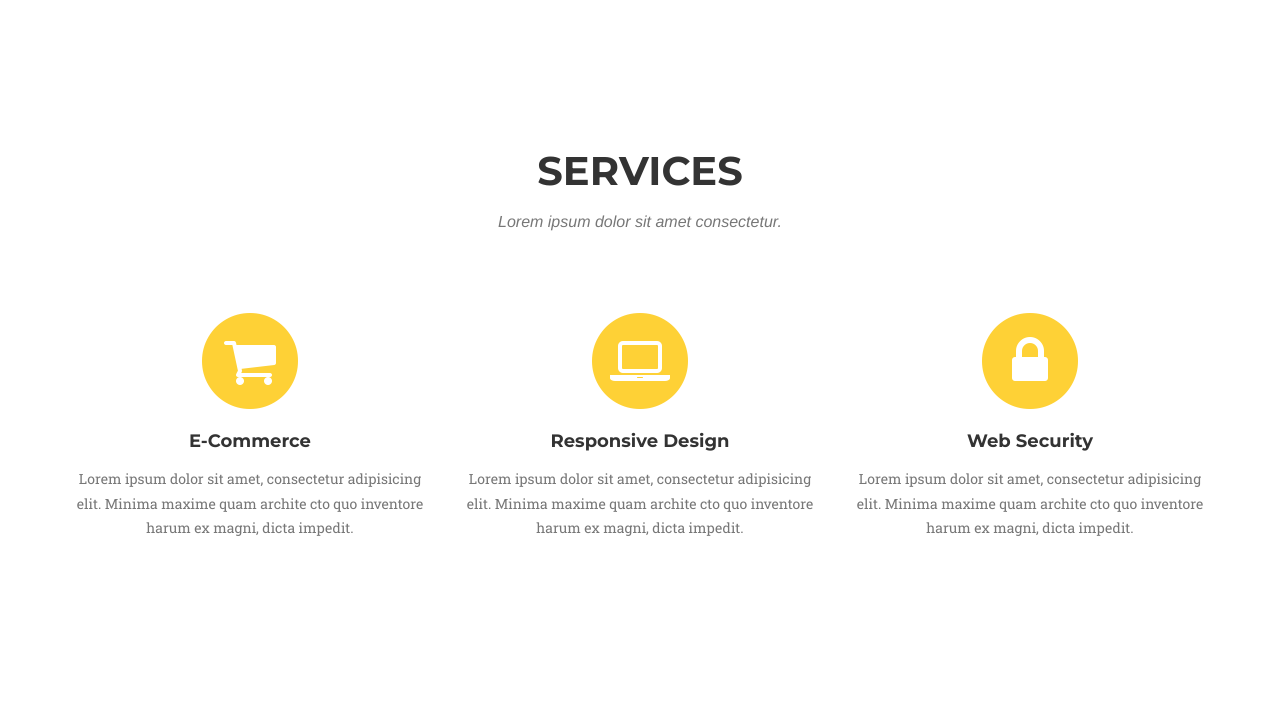
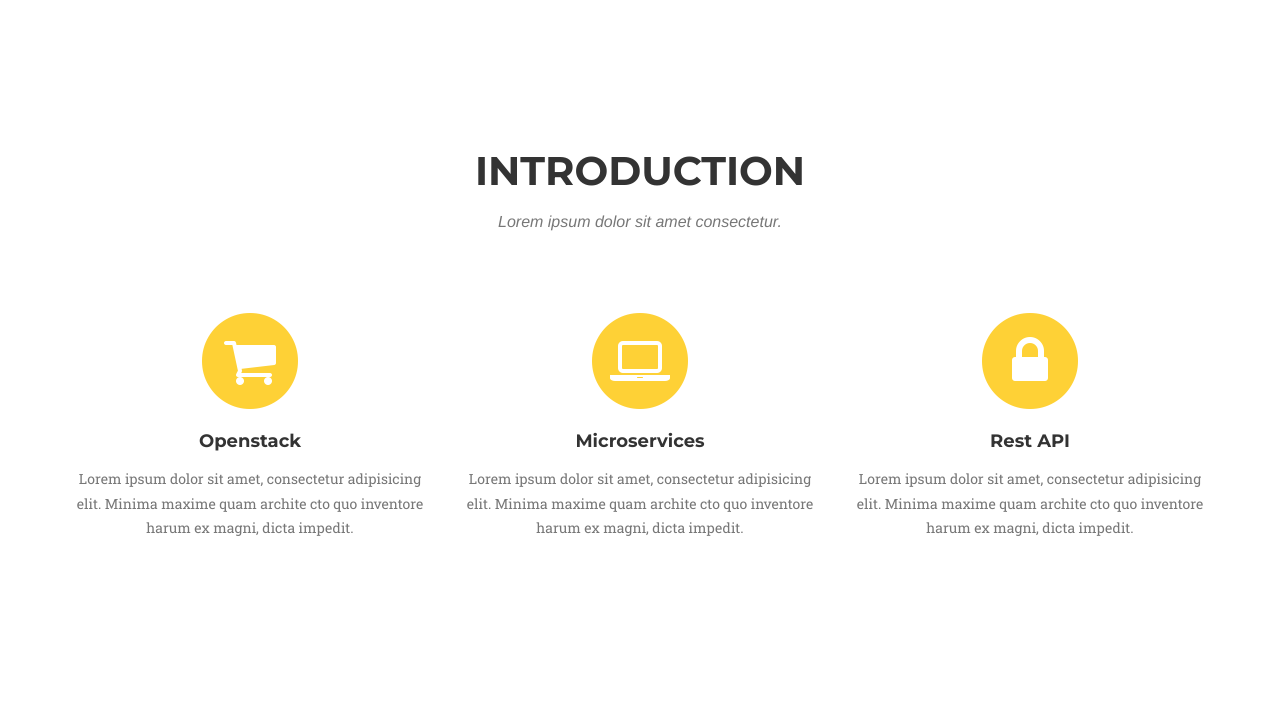
Before and after one commit to microstack/front, a Flask app: page / in a window 1280 px wide. Shown: the part 759-1460 px from the top of the page. Run offline with Flask 2, Linux system fonts and the light colour scheme; some libraries are stand-ins or nearby versions; some web fonts are replaced.

Commit message:
intro design & sample text

```diff
--- a/front/static/css/agency.css
+++ b/front/static/css/agency.css
@@ -207,7 +207,7 @@ fieldset[disabled] .btn-xl.active {
     border: none;
   }
   .navbar-custom .navbar-brand {
-    font-size: 2em;
+    font-size: 7em;
     -webkit-transition: all 0.3s;
     -moz-transition: all 0.3s;
     transition: all 0.3s;
--- a/front/templates/index.html
+++ b/front/templates/index.html
@@ -9,7 +9,7 @@
     <meta name="description" content="">
     <meta name="author" content="">
 
-    <title>Agency - Start Bootstrap Theme</title>
+    <title>Microstack</title>
 
     <!-- Bootstrap Core CSS -->
     <link href="{{ url_for('static', filename='vendor/bootstrap/css/bootstrap.min.css') }}"
@@ -45,7 +45,7 @@
               <div class="navbar-header page-scroll">
                   <button type="button" class="navbar-toggle" data-toggle="collapse" data-target="#bs-example-navbar-collapse-1">
                     <span class="sr-only">Toggle navigation</span> Menu <i class="fa fa-bars"></i>
-                  </button>                                                                                                                                                           <a class="navbar-brand page-scroll" href="#page-top">Start Bootstrap</a>
+                  </button>                                                                                                                                                           <a class="navbar-brand page-scroll" href="#page-top">Microstack</a>
               </div>
 
               <!-- Collect the nav links, forms, and other content for toggling -->
@@ -55,7 +55,7 @@
                           <a href="#page-top"></a>
                       </li>
                       <li>
-                          <a class="page-scroll" href="#services">Services</a>
+                          <a class="page-scroll" href="#intro">Intro</a>
                       </li>
                       <li>
                           <a class="page-scroll" href="#portfolio">Portfolio</a>
@@ -80,19 +80,19 @@
       <div id="header">
           <div class="container">
               <div class="intro-text">
-                  <div class="intro-lead-in">Welcome To Microstack!</div>
-                  <div class="intro-heading">It's Nice To Meet You</div>
-                  <a href="#services" class="page-scroll btn btn-xl">Tell Me More</a>
+                  <div class="intro-lead-in">여기는 <strong>"마이크로스택"</strong>입니다.</div>
+                  <div class="intro-heading">환영합니다!</div>
+                  <a href="#intro" class="page-scroll btn btn-xl">살펴보기</a>
               </div>
           </div>
       </div>
 
     <!-- Services Section -->
-      <section id="services">
+      <section id="intro">
           <div class="container">
               <div class="row">
                   <div class="col-lg-12 text-center">
-                      <h2 class="section-heading">Services</h2>
+                      <h2 class="section-heading">Introduction</h2>
                       <h3 class="section-subheading text-muted">Lorem ipsum dolor sit amet consectetur.</h3>
                   </div>
               </div>
@@ -102,7 +102,7 @@
                         <i class="fa fa-circle fa-stack-2x text-primary"></i>
                         <i class="fa fa-shopping-cart fa-stack-1x fa-inverse"></i>
                       </span>
-                      <h4 class="service-heading">E-Commerce</h4>
+                      <h4 class="service-heading">Openstack</h4>
                       <p class="text-muted">Lorem ipsum dolor sit amet, consectetur adipisicing elit. Minima maxime quam archite
   cto quo inventore harum ex magni, dicta impedit.</p>
                   </div>
@@ -111,7 +111,7 @@
                         <i class="fa fa-circle fa-stack-2x text-primary"></i>
                         <i class="fa fa-laptop fa-stack-1x fa-inverse"></i>
                       </span>
-                      <h4 class="service-heading">Responsive Design</h4>
+                      <h4 class="service-heading">Microservices</h4>
                       <p class="text-muted">Lorem ipsum dolor sit amet, consectetur adipisicing elit. Minima maxime quam archite
   cto quo inventore harum ex magni, dicta impedit.</p>
                   </div>
@@ -120,7 +120,7 @@
                         <i class="fa fa-circle fa-stack-2x text-primary"></i>
                         <i class="fa fa-lock fa-stack-1x fa-inverse"></i>
                       </span>
-                      <h4 class="service-heading">Web Security</h4>
+                      <h4 class="service-heading">Rest API</h4>
                       <p class="text-muted">Lorem ipsum dolor sit amet, consectetur adipisicing elit. Minima maxime quam archite
   cto quo inventore harum ex magni, dicta impedit.</p>
                   </div>
@@ -143,7 +143,6 @@
 
     <!-- Theme JavaScript -->
     <script src="{{ url_for('static', filename='js/agency.js') }}"></script>
-    <script src="{{ url_for('static', filename='js/agency.js') }}"></script>
 
   </body>
 
```
